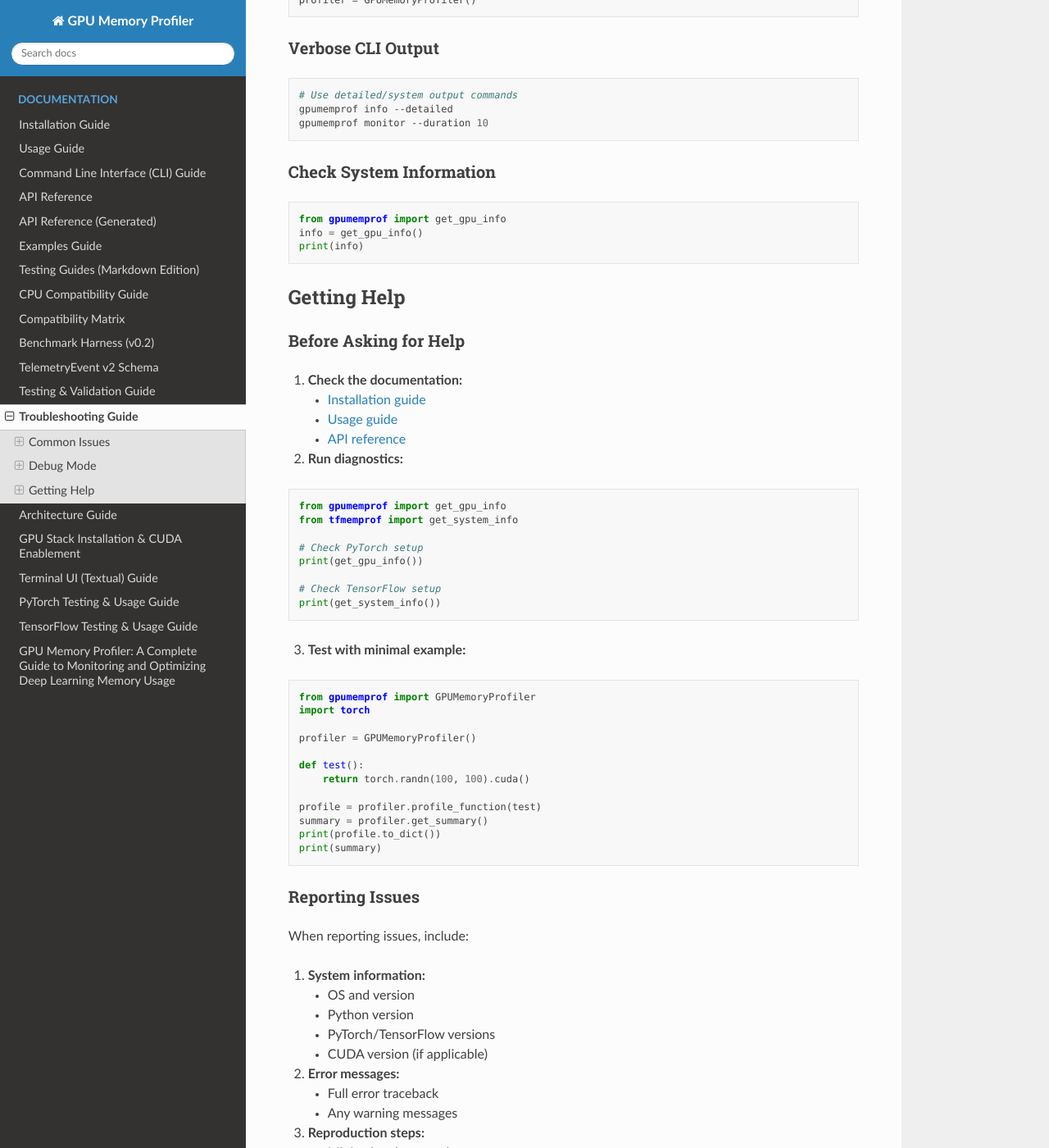
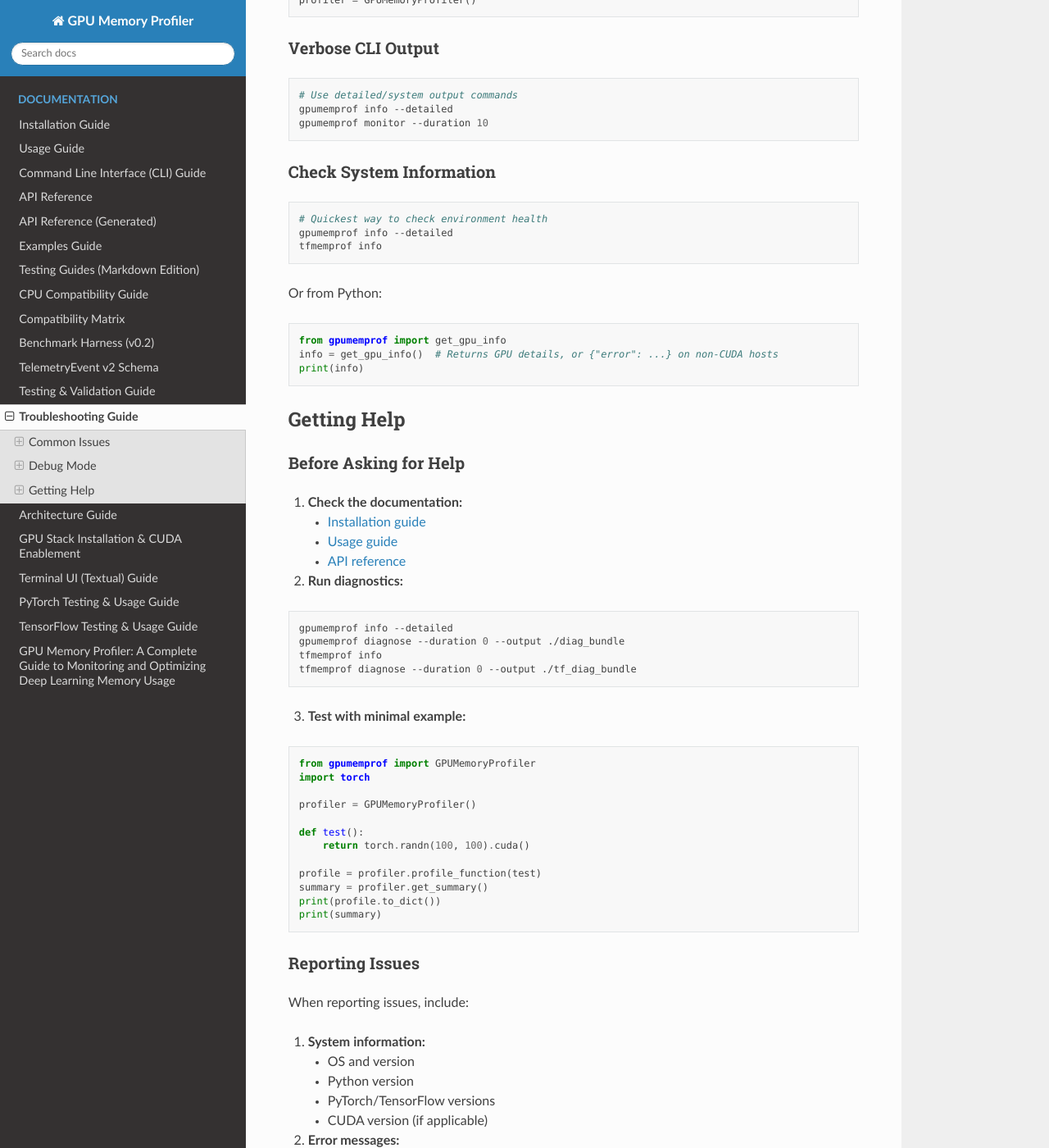
Before and after one commit to Silas-Asamoah/gpu-memory-profiler, a Sphinx documentation site: the page built from docs/troubleshooting.md, in a window 1280 px wide and 1400 px high, scrolled down 7781 px. Shown: the whole window at 82% size. Built offline with Sphinx 7.4.7 and the Read the Docs theme 3.1.0, drawn with Linux system fonts in a browser that asks for light colours; some of the changed text lies outside the part shown.

Commit message:
docs(troubleshooting): fix outdated imports, APIs, and deprecated packages
- Remove deprecated tensorflow-gpu and tensorflow-macos references;
  modern TF includes GPU support natively
- Fix gradient checkpointing example to use torch.utils.checkpoint
  instead of fictional model.use_checkpoint
- Use save_path parameter for plot_memory_timeline instead of
  separate plt.savefig call
- Replace fragile Python diagnostic imports with CLI commands
  (gpumemprof info/diagnose, tfmemprof info/diagnose)
- Add note that get_gpu_info() returns error dict on non-CUDA hosts

Co-Authored-By: Claude Opus 4.6 <noreply@anthropic.com>

````diff
--- a/docs/troubleshooting.md
+++ b/docs/troubleshooting.md
@@ -37,11 +37,8 @@ pip install torch --index-url https://download.pytorch.org/whl/cu118
 **Solution:**
 
 ```bash
-# Install TensorFlow
+# Install TensorFlow (GPU support is included automatically)
 pip install tensorflow
-
-# Or install GPU version
-pip install tensorflow-gpu
 ```
 
 ### CUDA Issues
@@ -83,8 +80,8 @@ print(f"GPU devices: {tf.config.list_physical_devices('GPU')}")
 # PyTorch with CUDA
 pip install torch --index-url https://download.pytorch.org/whl/cu118
 
-# TensorFlow with GPU support
-pip install tensorflow-gpu
+# TensorFlow (GPU support is included automatically)
+pip install tensorflow
 ```
 
 #### Problem: `CUDA out of memory`
@@ -343,8 +340,11 @@ pip install -e .
 **Solution:**
 
 ```bash
-# Install TensorFlow for Apple Silicon
-pip install tensorflow-macos
+# Install TensorFlow (Apple Silicon is supported natively since TF 2.13)
+pip install tensorflow
+
+# For Metal GPU acceleration, also install:
+pip install tensorflow-metal
 ```
 
 #### Windows Issues
@@ -389,9 +389,17 @@ gpumemprof monitor --duration 10
 
 ### Check System Information
 
+```bash
+# Quickest way to check environment health
+gpumemprof info --detailed
+tfmemprof info
+```
+
+Or from Python:
+
 ```python
 from gpumemprof import get_gpu_info
-info = get_gpu_info()
+info = get_gpu_info()  # Returns GPU details, or {"error": ...} on non-CUDA hosts
 print(info)
 ```
 
@@ -407,15 +415,11 @@ print(info)
 
 2. **Run diagnostics:**
 
-```python
-from gpumemprof import get_gpu_info
-from tfmemprof import get_system_info
-
-# Check PyTorch setup
-print(get_gpu_info())
-
-# Check TensorFlow setup
-print(get_system_info())
+```bash
+gpumemprof info --detailed
+gpumemprof diagnose --duration 0 --output ./diag_bundle
+tfmemprof info
+tfmemprof diagnose --duration 0 --output ./tf_diag_bundle
 ```
 
 3. **Test with minimal example:**
````
Also changed, not shown: other parts of docs/troubleshooting.md (+3 -3 lines).
